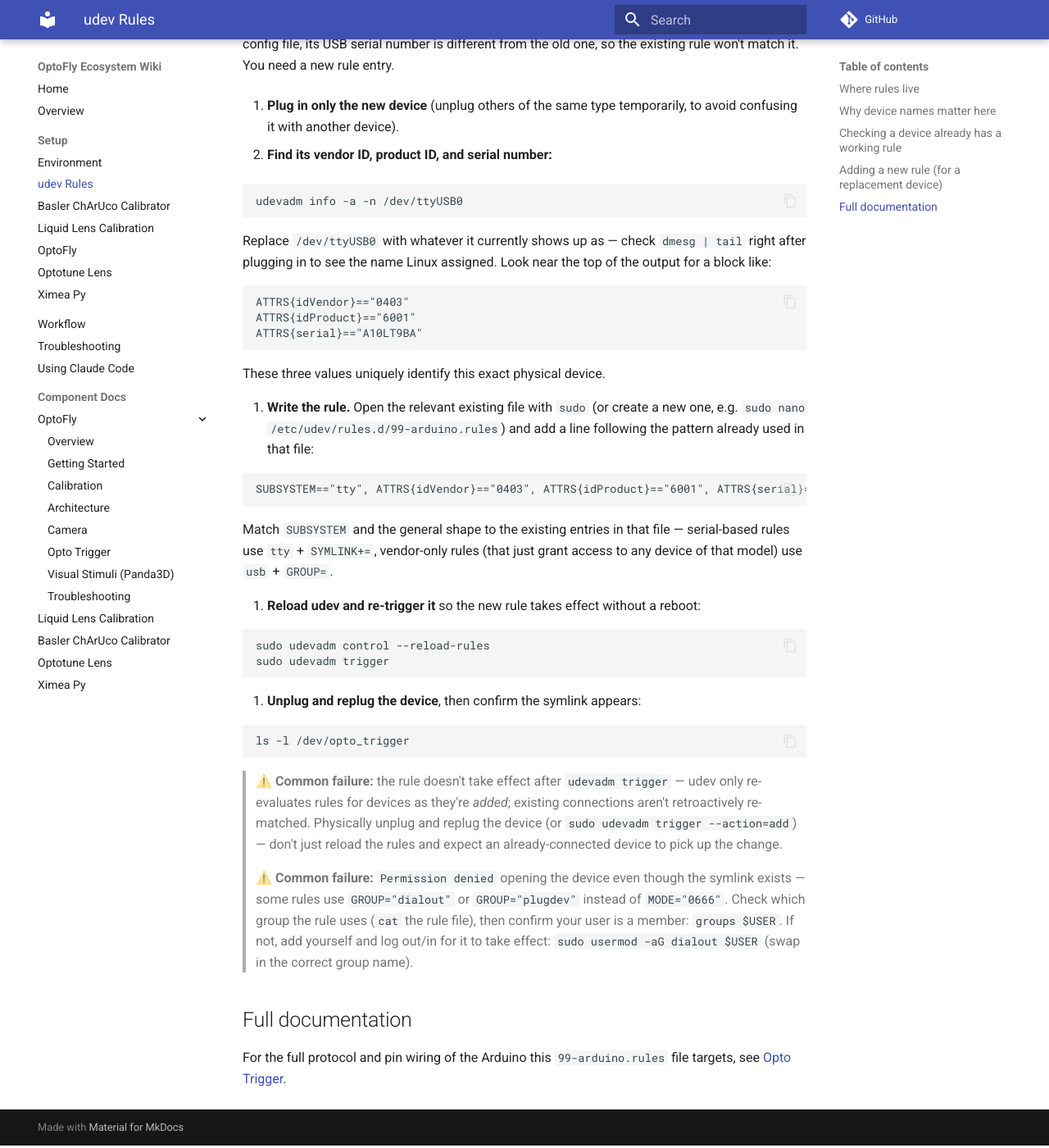
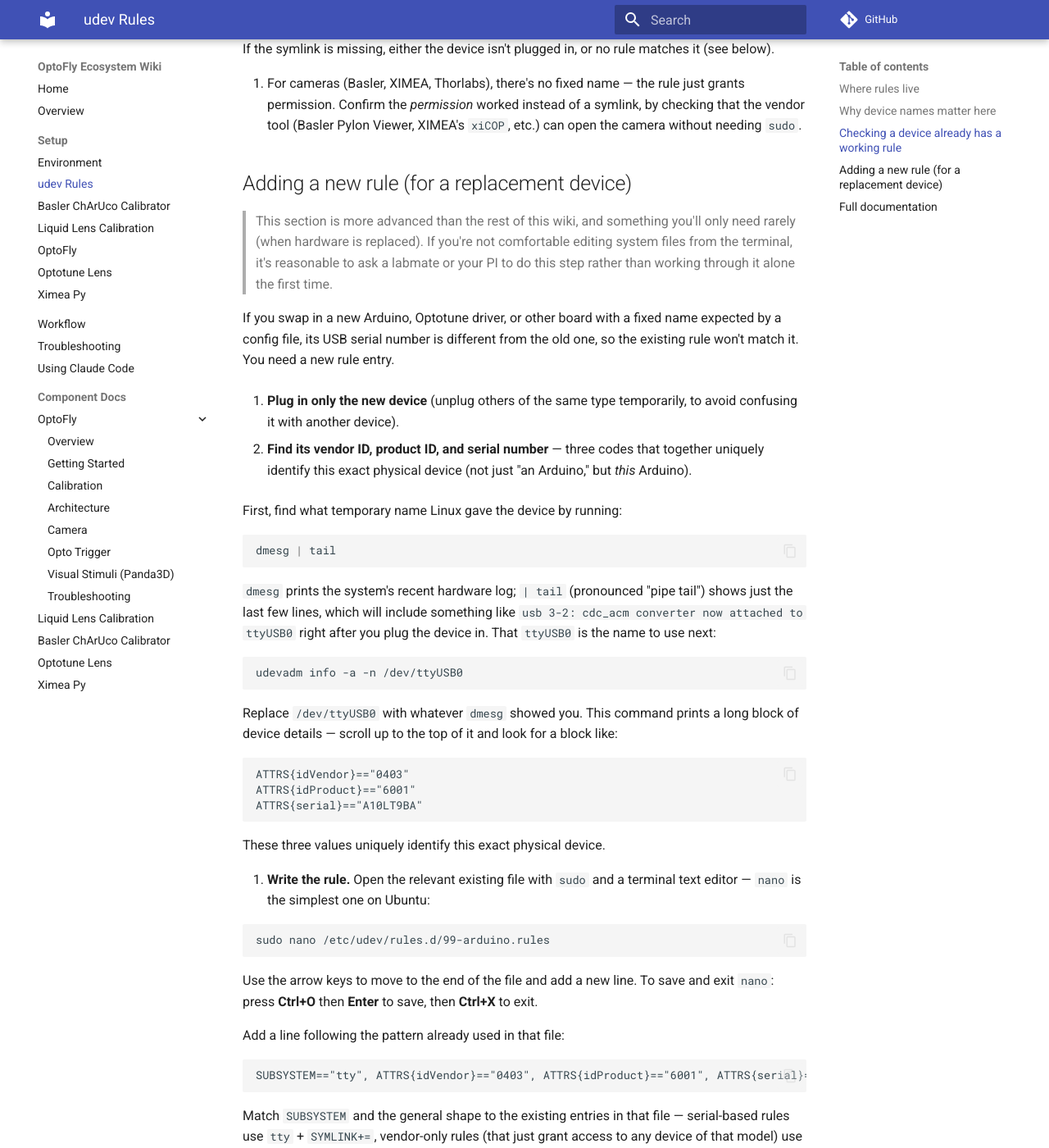
Before and after one commit to mpinb/optofly-docs, an MkDocs documentation site: the page built from docs/setup/udev-rules.md, in a window 1280 px wide and 1400 px high, scrolled down 2225 px. Shown: the whole window at 82% size. Built offline with MkDocs 1.6.1 and Material for MkDocs 9.7.7, drawn with Linux system fonts in a browser that asks for light colours; comment, search, counter and statistics services are not loaded; some of the changed text lies outside the part shown.

Commit message:
Idiot-proof Linux-heavy pages for non-tech-savvy readers
Define jargon inline on first use throughout udev-rules.md and
environment.md (sudo, symlink, group, dmesg, nano, PATH, tar), add
copy-paste commands where prose previously assumed terminal fluency
(e.g. "open the extracted folder"), flag the manual udev-rule-adding
section as advanced/optional for a labmate to help with, and define
"REPL" plus how to open one with pyserial already installed in
workflow.md. Also updates claude-code.md now that ximea-py has a
CLAUDE.md, closing the last repo without one.

Co-Authored-By: Claude Sonnet 5 <noreply@anthropic.com>

````diff
--- a/docs/setup/udev-rules.md
+++ b/docs/setup/udev-rules.md
@@ -2,13 +2,21 @@
 
 This page explains a Linux concept you'll hit as soon as you plug in the
 project's cameras and Arduino: by default, USB devices are only accessible
-to the `root` user, or get a random device name that changes every time you
-unplug and replug them. **udev** is the part of Ubuntu that assigns
-permissions and names to devices when they're plugged in. A **udev rule**
-is a text file that tells udev "when this specific device shows up, give it
-this fixed name and let normal users access it" — without one, tools in
-this project either fail with a permissions error, or can't find the
-device because its name changed.
+to `root` (Linux's built-in administrator account — the one thing on the
+system allowed to do anything, including things a normal user account
+can't), or get a random device name that changes every time you unplug and
+replug them. **udev** is the part of Ubuntu that assigns permissions and
+names to devices when they're plugged in. A **udev rule** is a text file
+that tells udev "when this specific device shows up, give it this fixed
+name and let normal users access it" — without one, tools in this project
+either fail with a permissions error, or can't find the device because its
+name changed.
+
+The fixed name a udev rule creates (e.g. `/dev/opto_trigger`) is technically
+a **symlink** — a shortcut file that points at whatever the real,
+auto-generated device name currently is (like `/dev/ttyUSB0`). You can
+mostly ignore that detail and just treat `/dev/opto_trigger` as "the
+Arduino's address," the same way you'd treat a nickname.
 
 This machine already has working udev rules for every device this project
 uses. This page explains what they do and how to add one for a new device,
@@ -17,7 +25,11 @@ using the existing ones as reference.
 ## Where rules live
 
 Rules are plain text files in `/etc/udev/rules.d/`, read in filename order.
-Editing them requires `sudo` (they're a system-wide setting, not per-user).
+Editing them requires `sudo` — short for "superuser do," it runs a single
+command with administrator privileges. It's needed here because
+`/etc/udev/rules.d/` is a system-wide settings folder, not something a
+normal user account can change. `sudo` will prompt for your account
+password; nothing appears on screen as you type it, which is normal.
 
 ```bash
 ls /etc/udev/rules.d/
@@ -27,7 +39,7 @@ The ones relevant to this project on this machine:
 
 | File | Device | What it does |
 |------|--------|---------------|
-| `69-basler-cameras.rules` | Basler tracking cameras | Any USB device from Basler (vendor ID `2676`) gets world-readable/writable access |
+| `69-basler-cameras.rules` | Basler tracking cameras | Any USB device from Basler (vendor ID `2676`) is opened up so any user account on the machine can read from and write to it |
 | `99-arduino.rules` | Arduino (opto-trigger board) | Fixes a stable name `/dev/opto_trigger` for the specific Arduino used for LED/backlight control, matched by its unique USB serial number |
 | `99-optotune-icc1c.rules` | Optotune ICC1C lens driver | Fixed name `/dev/optotune_icc1c`, matched by serial number |
 | `99-optotune.rules` | Optotune lens driver (older/other model) | Fixed name `/dev/optotune_ld`, matched by vendor/product ID only (no serial — any device of this exact model gets the name) |
@@ -85,6 +97,12 @@ number), so the config file never needs to change.
 
 ## Adding a new rule (for a replacement device)
 
+> This section is more advanced than the rest of this wiki, and something
+> you'll only need rarely (when hardware is replaced). If you're not
+> comfortable editing system files from the terminal, it's reasonable to
+> ask a labmate or your PI to do this step rather than working through it
+> alone the first time.
+
 If you swap in a new Arduino, Optotune driver, or other board with a fixed
 name expected by a config file, its USB serial number is different from
 the old one, so the existing rule won't match it. You need a new rule
@@ -93,15 +111,29 @@ entry.
 1. **Plug in only the new device** (unplug others of the same type
    temporarily, to avoid confusing it with another device).
 
-2. **Find its vendor ID, product ID, and serial number:**
+2. **Find its vendor ID, product ID, and serial number** — three codes
+   that together uniquely identify this exact physical device (not just
+   "an Arduino," but *this* Arduino).
+
+   First, find what temporary name Linux gave the device by running:
+
+   ```bash
+   dmesg | tail
+   ```
+
+   `dmesg` prints the system's recent hardware log; `| tail` (pronounced
+   "pipe tail") shows just the last few lines, which will include
+   something like `usb 3-2: cdc_acm converter now attached to ttyUSB0`
+   right after you plug the device in. That `ttyUSB0` is the name to use
+   next:
 
    ```bash
    udevadm info -a -n /dev/ttyUSB0
    ```
 
-   Replace `/dev/ttyUSB0` with whatever it currently shows up as — check
-   `dmesg | tail` right after plugging in to see the name Linux assigned.
-   Look near the top of the output for a block like:
+   Replace `/dev/ttyUSB0` with whatever `dmesg` showed you. This command
+   prints a long block of device details — scroll up to the top of it and
+   look for a block like:
 
    ```
    ATTRS{idVendor}=="0403"
@@ -111,9 +143,18 @@ entry.
 
    These three values uniquely identify this exact physical device.
 
-3. **Write the rule.** Open the relevant existing file with `sudo` (or
-   create a new one, e.g. `sudo nano /etc/udev/rules.d/99-arduino.rules`)
-   and add a line following the pattern already used in that file:
+3. **Write the rule.** Open the relevant existing file with `sudo` and a
+   terminal text editor — `nano` is the simplest one on Ubuntu:
+
+   ```bash
+   sudo nano /etc/udev/rules.d/99-arduino.rules
+   ```
+
+   Use the arrow keys to move to the end of the file and add a new line.
+   To save and exit `nano`: press **Ctrl+O** then **Enter** to save, then
+   **Ctrl+X** to exit.
+
+   Add a line following the pattern already used in that file:
 
    ```
    SUBSYSTEM=="tty", ATTRS{idVendor}=="0403", ATTRS{idProduct}=="6001", ATTRS{serial}=="A10LT9BA", SYMLINK+="opto_trigger", MODE="0666"
@@ -146,12 +187,23 @@ entry.
 > pick up the change.
 
 > ⚠️ **Common failure:** `Permission denied` opening the device even though
-> the symlink exists — some rules use `GROUP="dialout"` or
-> `GROUP="plugdev"` instead of `MODE="0666"`. Check which group the rule
-> uses (`cat` the rule file), then confirm your user is a member:
-> `groups $USER`. If not, add yourself and log out/in for it to take
-> effect: `sudo usermod -aG dialout $USER` (swap in the correct group
-> name).
+> the symlink exists — some rules grant access via `GROUP="dialout"` or
+> `GROUP="plugdev"` instead of `MODE="0666"`. A **group** is Linux's way of
+> bundling a set of permissions and handing them to whichever user
+> accounts are members of it — this rule says "let anyone in the
+> `dialout` group use this device." Check which group the rule uses
+> (`cat` the rule file), then confirm your own account is a member:
+> ```bash
+> groups $USER
+> ```
+> This lists every group your account belongs to. If the group the rule
+> needs isn't in that list, add yourself to it:
+> ```bash
+> sudo usermod -aG dialout $USER   # swap in the correct group name
+> ```
+> Then **log out and log back in** (not just close the terminal) — group
+> membership is only re-read at login, so the device will still refuse
+> access until you do.
 
 ## Full documentation
 
````
Also changed, not shown: docs/claude-code.md (+3 -9 lines), docs/setup/environment.md (+26 -7 lines), docs/workflow.md (+16 -3 lines).
